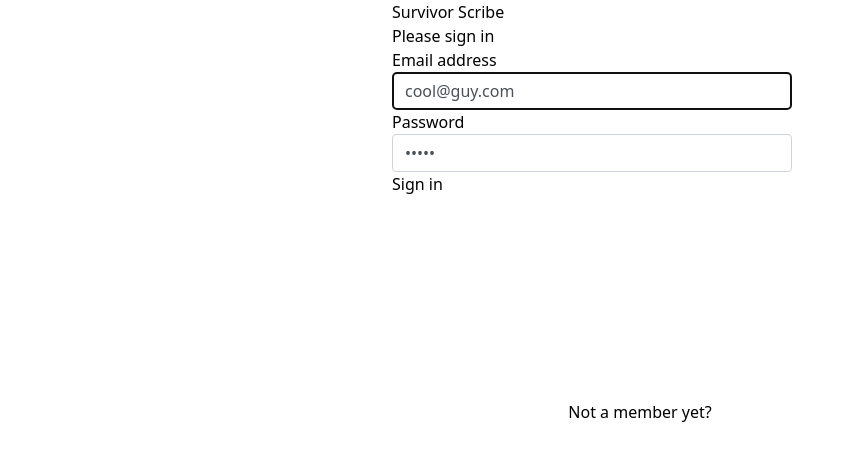
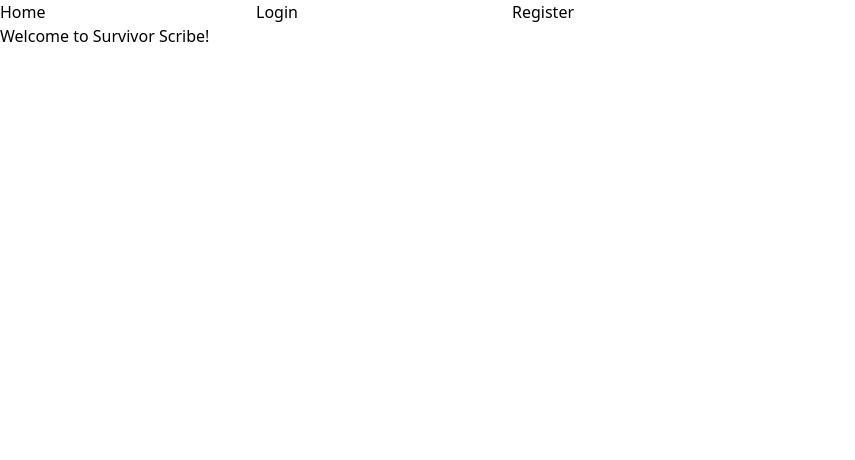
Before and after one commit to Jana-Ismail/survivor-client, a React (Vite) app: page / in a window 1280 px wide. Before the commit this address led to /login. Shown: the top 460 px of the page, without its empty margins (0-855 px from the left). Built offline with nearby package versions, Linux system fonts and the light colour scheme.

Commit message:
Fixed another token clearance on logout issue | restructured routes and navbar so home route displays for unauthenticated users as well

```diff
--- a/src/components/ApplicationViews.jsx
+++ b/src/components/ApplicationViews.jsx
@@ -4,16 +4,23 @@ import { Register } from "../pages/Register"
 import { Authorized } from "./Authorized"
 import Home from "../pages/Home"
 import { SeasonLogsList } from "./season-logs/SeasonLogsList"
+import { NavBar } from "./Navbar"
 
 export const ApplicationViews = () => {
     return (
+        <div>
+            <NavBar />
                 <Routes>
+                    <Route index element={<Home />} />
                     <Route path="/login" element={<Login />} />
                     <Route path="/register" element={<Register />} />
                     <Route element={<Authorized />}>
-                <Route path="/" element={<Home />} />
-                <Route path="/seasons" element={<SeasonLogsList />} />
+                        {/* <Route path="/" element={<Home />} /> */}
+                        <Route path="/seasons" element={<SeasonLogsList />}>
+                            <Route path="survivors" element={<>test!</>}/>
+                        </Route>
                     </Route>
                 </Routes>
+        </div>
     )
 }
--- a/src/components/Authorized.jsx
+++ b/src/components/Authorized.jsx
@@ -6,7 +6,6 @@ export const Authorized = () => {
     const { token } = useAppContext()
   if (token) {
     return <>
-      <NavBar />
       <main className="p-4">
         <Outlet />
       </main>
--- a/src/components/Navbar.jsx
+++ b/src/components/Navbar.jsx
@@ -3,23 +3,34 @@ import "./Navbar.css"
 import { useAppContext } from "../context/state"
 
 export const NavBar = () => {
-    const { token } = useAppContext()
+    const { token, setToken } = useAppContext()
     const navigate = useNavigate()
+
     return (
         <ul className="navbar pb-10">
-            <li className="navbar__item pl-10">
-                <NavLink className="text-left underline text-blue-600 hover:text-purple-700" to={"/seasons"}>Seasons</NavLink>
+            <li className="navbar__item">
+                <NavLink
+                    className="text-blue-600 hover:text-purple-700 underline"
+                    to="/"
+                >
+                    Home
+                </NavLink>
             </li>
-            {
-                token ?
+            {token ?
+                <>
+                    <li className="navbar__item pl-10">
+                        <NavLink className="text-left underline text-blue-600 hover:text-purple-700" to={"/seasons"}>Seasons</NavLink>
+                    </li>
                     <li className="navbar__item">
                         <button className="underline text-blue-600 hover:text-purple-700"
                             onClick={() => {
                                 localStorage.removeItem("token")
+                                setToken("")
                                 navigate('/login')
                             }}
                         >Logout</button>
-                    </li> :
+                    </li>
+                </> :
                     <>
                         <li className="navbar__item">
                             <NavLink className="text-left underline text-blue-600 hover:text-purple-700" to={"/login"}>Login</NavLink>
@@ -28,6 +39,7 @@ export const NavBar = () => {
                             <NavLink className="text-left underline text-blue-600 hover:text-purple-700" to={"/register"}>Register</NavLink>
                         </li>
                     </>
-            }        </ul>
+            }
+        </ul>
     )
 }
--- a/src/context/state.jsx
+++ b/src/context/state.jsx
@@ -5,9 +5,9 @@ const AppContext = createContext()
 export const AuthProvider = ({ children }) => {
     const [token, setToken] = useState(() => localStorage.getItem('token') || "")
 
-    useEffect(() => {
-        setToken(localStorage.getItem('token'))
-      }, [])
+    // useEffect(() => {
+    //     setToken(localStorage.getItem('token'))
+    //   }, [])
 
       useEffect(() => {
         if (token) {
--- a/src/pages/Login.jsx
+++ b/src/pages/Login.jsx
@@ -19,7 +19,7 @@ export const Login = () => {
         }
 
         login(user).then((res) => {
-            if (res.token) {
+            if (res && res.token) {
                 setToken(res.token)
                 navigate('/')
             } else {
```
Lines whose indentation alone changed are shown as unchanged.
